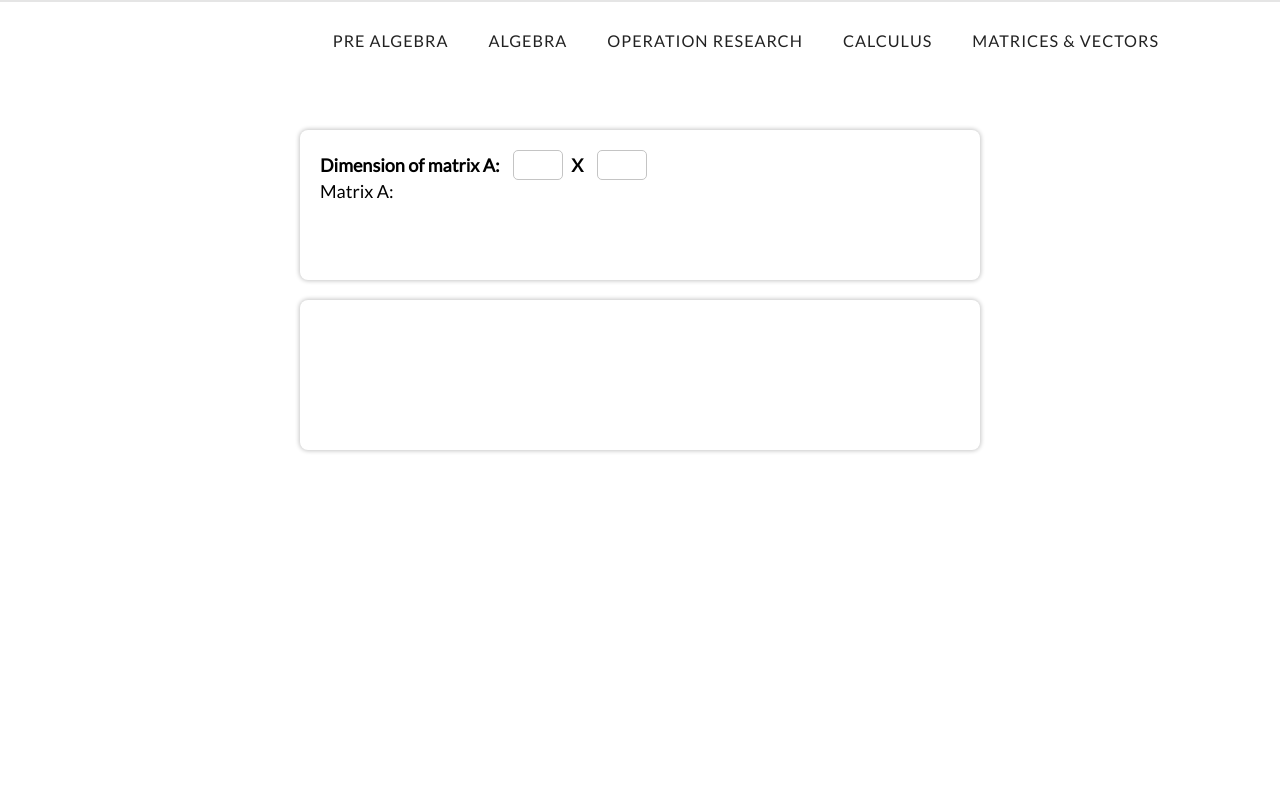
After one commit to devamanin/Mathstep, a Flask app: page /eigenvectors in a window 1280 px wide. The commit adds this page. Run offline with Flask 2, Linux system fonts and the light colour scheme.

Commit message:
Added page for eigen vectors

```diff
--- /dev/null
+++ b/webapp/static/css/eigenvectors.css
@@ -0,0 +1,49 @@
+@import url("https://fonts.googleapis.com/css2?family=Lato&display=swap");
+* {
+  font-family: "Lato", sans-serif;
+  font-size: 18px;
+}
+.size {
+  font-size: 18px;
+  font-weight: 700;
+}
+input::-webkit-outer-spin-button,
+input::-webkit-inner-spin-button {
+  -webkit-appearance: none;
+  margin: 0;
+}
+input {
+  width: 30px;
+  height: 30px;
+  margin-left: 10px;
+  text-align: center;
+  border: solid 1px rgb(196, 196, 196);
+  border-radius: 5px;
+  width: 50px;
+}
+input[type="number"] {
+  -moz-appearance: textfield;
+}
+#cl-cont {
+  width: 100%;
+  display: flex;
+  justify-content: center;
+  position: absolute;
+  bottom: 8px;
+}
+#cl-cont #cl-but {
+  width: 120px;
+  height: 35px;
+  border: solid 1px rgb(168, 168, 168);
+  position: relative;
+  box-shadow: 5px 5px 0px -1px rgba(0, 0, 0, 0.75);
+  -webkit-box-shadow: 5px 5px 0px -1px rgba(0, 0, 0, 0.75);
+  -moz-box-shadow: 5px 5px 0px -1px rgba(0, 0, 0, 0.75);
+  transition: all 0.3s;
+}
+#cl-cont #cl-but:hover {
+  box-shadow: 2px 2px 0px -1px rgba(0, 0, 0, 0.75);
+}
+#cl-cont #cl-but:active {
+  box-shadow: -2px -2px 0px -1px rgba(0, 0, 0, 0.75);
+}
--- /dev/null
+++ b/webapp/static/js/eigenvectors.js
@@ -0,0 +1,16 @@
+const rowA = document.querySelector("#rowA");
+const columnA = document.querySelector("#columnA");
+columnA.addEventListener("change", (event) => {
+  const matrixA = document.getElementById("matrixA");
+  matrixA.innerHTML = "<span>Matrix A: </span>";
+  for (let i = 0; i < rowA.value; i++) {
+    let mrow = document.createElement("div");
+    mrow.setAttribute("id", "A" + i + 1);
+    for (let j = 0; j < columnA.value; j++) {
+      let mrelement = document.createElement("input");
+      mrelement.setAttribute("type", "number");
+      mrow.appendChild(mrelement);
+    }
+    matrixA.appendChild(mrow);
+  }
+});
--- a/webapp/templates/base.html
+++ b/webapp/templates/base.html
@@ -62,7 +62,7 @@
                     <li><a href="/mcofactor">Cofactor of a matrix</a></li>
                     <li><a href="/minverse">Inverse of matrix</a></li>
                     <li><a href="/eigenvalues">Eigenvalues</a></li>
-                    <li><a href="">Eigenvectors</a></li>
+                    <li><a href="/eigenvectors">Eigenvectors</a></li>
                     <li><a href="/determinant">Determinant</a></li>
                 </ul>
             </li>
--- /dev/null
+++ b/webapp/templates/eigenvectors.html
@@ -0,0 +1,20 @@
+{% extends 'base.html' %}
+
+{% block page %}
+<link rel="stylesheet" href="{{url_for('static', filename='css/eigenvectors.css')}}">
+<div class="p-input">
+    <div class="size">
+        <span>Dimension of matrix A: </span>
+        <input type="number" name="dim" id="rowA" min="1" max="10">
+        <span style="margin-left: 5px;">X</span>
+        <input type="number" name="dim" id="columnA" min="1" max="10">
+    </div>
+    <div id="matrixA">
+        <span>Matrix A: </span>
+    </div>
+</div>
+<div class="p-output">
+
+</div>
+<script src="{{url_for('static', filename='js/eigenvectors.js')}}"></script>
+{% endblock %}
```
